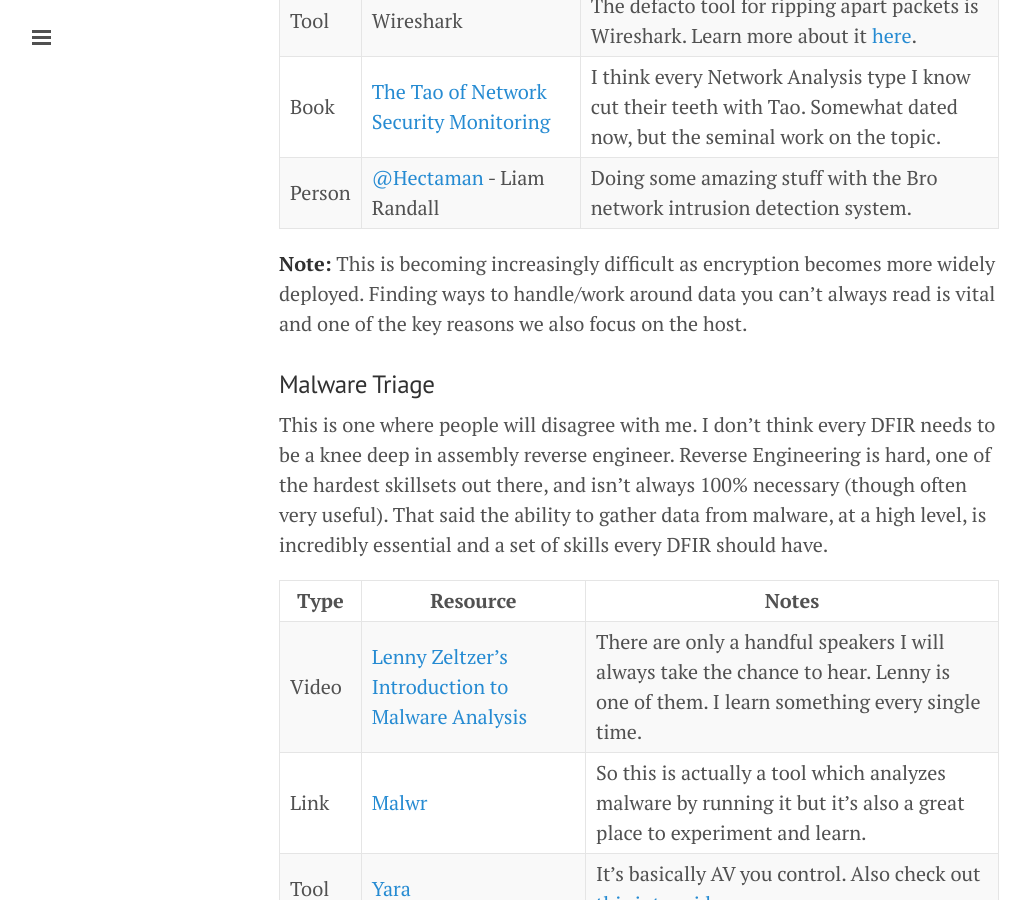
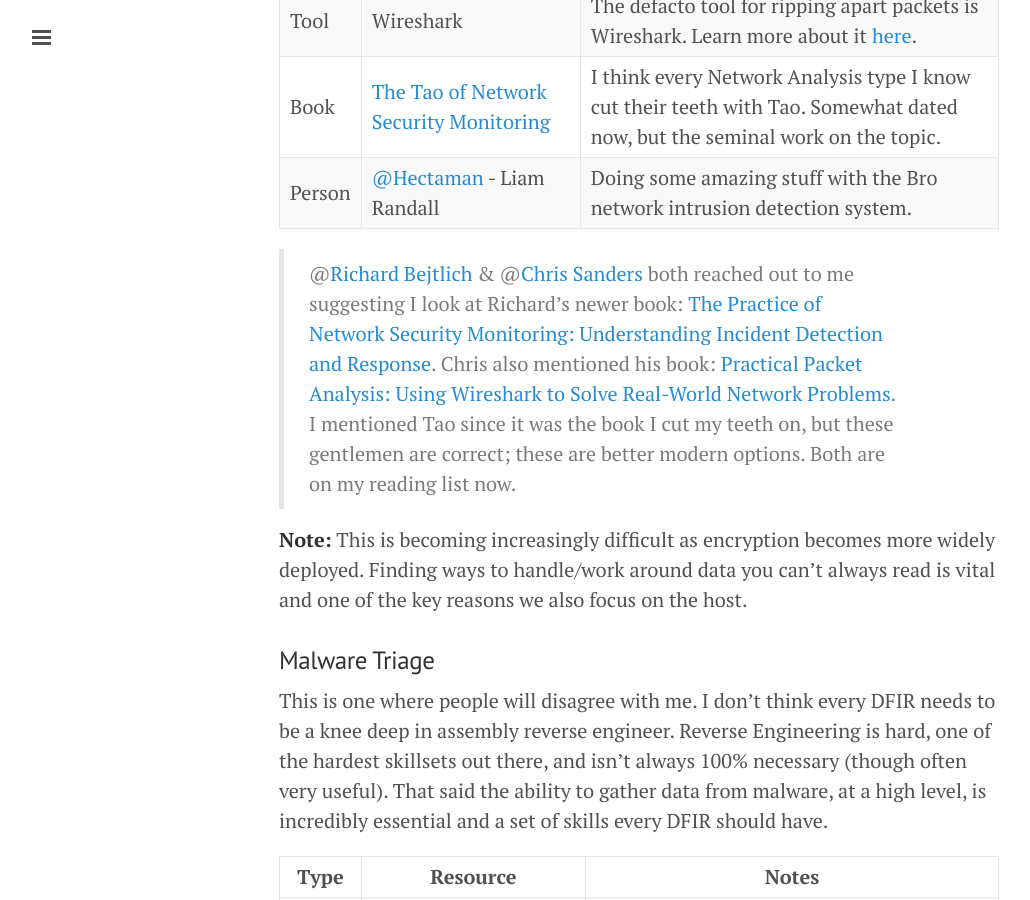
Before and after one commit to sroberts/sroberts.github.io, a Jekyll site: the page built from _posts/2016-01-11-introduction-to-dfir-the-beginning.md, in a window 1280 px wide and 900 px high, scrolled down 4368 px. Shown: the whole window, without its empty margins (1-1031 px from the left). Built offline with Jekyll 4.4.1, drawn with Linux system fonts in a browser that asks for light colours; nearby versions of some CDN libraries; comment, search, counter and statistics services are not loaded; some of the changed text lies outside the part shown.

Commit message:
updated network forensics section

```diff
--- a/_posts/2016-01-11-introduction-to-dfir-the-beginning.md
+++ b/_posts/2016-01-11-introduction-to-dfir-the-beginning.md
@@ -80,6 +80,8 @@
 | Tool | Wireshark | The defacto tool for ripping apart packets is Wireshark. Learn more about it [here](https://www.youtube.com/watch?v=UXAHvwouk6Q). |
 | Book | [The Tao of Network Security Monitoring](http://www.amazon.com/Tao-Network-Security-Monitoring-Intrusion/dp/0321246772/ref=sr_1_3) | I think every Network Analysis type I know cut their teeth with Tao. Somewhat dated now, but the seminal work on the topic. |
 | Person | [@Hectaman](https://www.twitter.com/Hectaman) - Liam Randall | Doing some amazing stuff with the Bro network intrusion detection system. |
+
+> @[Richard Bejtlich](https://twitter.com/taosecurity) & @[Chris Sanders](https://twitter.com/chrissanders88) both reached out to me suggesting I look at Richard's newer book: [The Practice of Network Security Monitoring: Understanding Incident Detection and Response](https://www.goodreads.com/book/show/17346927-the-practice-of-network-security-monitoring). Chris also mentioned his book: [Practical Packet Analysis: Using Wireshark to Solve Real-World Network Problems](https://www.goodreads.com/book/show/845795.Practical_Packet_Analysis). I mentioned Tao since it was the book I cut my teeth on, but these gentlemen are correct; these are better modern options. Both are on my reading list now.
 
 __Note:__ This is becoming increasingly difficult as encryption becomes more widely deployed. Finding ways to handle/work around data you can't always read is vital and one of the key reasons we also focus on the host.
 
```
